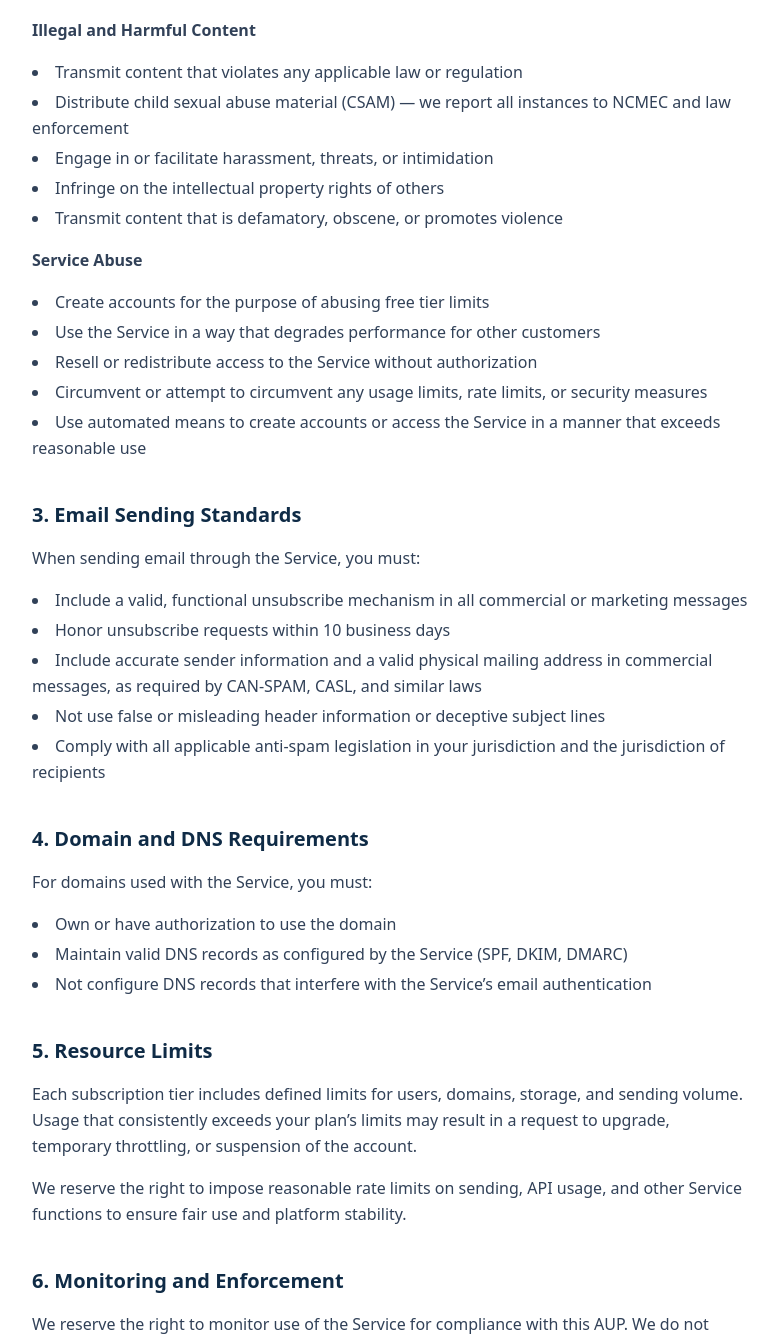
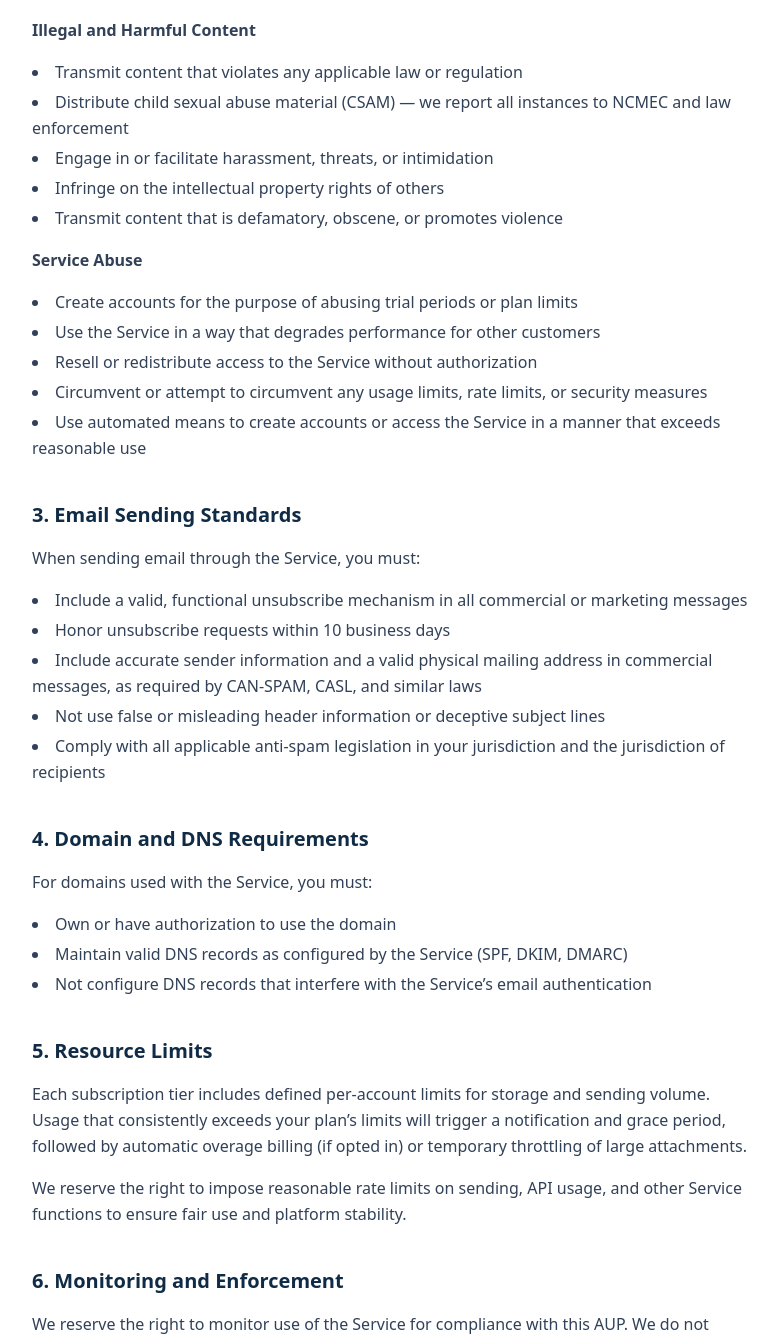
Before and after one commit to macole16/kaimoku-website, a Next.js app: page /legal/acceptable-use in a window 1280 px wide. Shown: the part 1008-2350 px from the top of the page, without its empty margins (248-1026 px from the left). Built offline with nearby package versions, Linux system fonts and the light colour scheme.

Commit message:
legal: update Acceptable Use for trial model and per-account limits

```diff
--- a/src/app/legal/acceptable-use/page.tsx
+++ b/src/app/legal/acceptable-use/page.tsx
@@ -57,7 +57,7 @@ export default function AcceptableUsePage() {
 
           <p><strong>Service Abuse</strong></p>
           <ul>
-            <li>Create accounts for the purpose of abusing free tier limits</li>
+            <li>Create accounts for the purpose of abusing trial periods or plan limits</li>
             <li>Use the Service in a way that degrades performance for other customers</li>
             <li>Resell or redistribute access to the Service without authorization</li>
             <li>Circumvent or attempt to circumvent any usage limits, rate limits, or security measures</li>
@@ -90,7 +90,7 @@ export default function AcceptableUsePage() {
         <section>
           <h2>5. Resource Limits</h2>
           <p>
-            Each subscription tier includes defined limits for users, domains, storage, and sending volume. Usage that consistently exceeds your plan&rsquo;s limits may result in a request to upgrade, temporary throttling, or suspension of the account.
+            Each subscription tier includes defined per-account limits for storage and sending volume. Usage that consistently exceeds your plan&rsquo;s limits will trigger a notification and grace period, followed by automatic overage billing (if opted in) or temporary throttling of large attachments.
           </p>
           <p>
             We reserve the right to impose reasonable rate limits on sending, API usage, and other Service functions to ensure fair use and platform stability.
```
